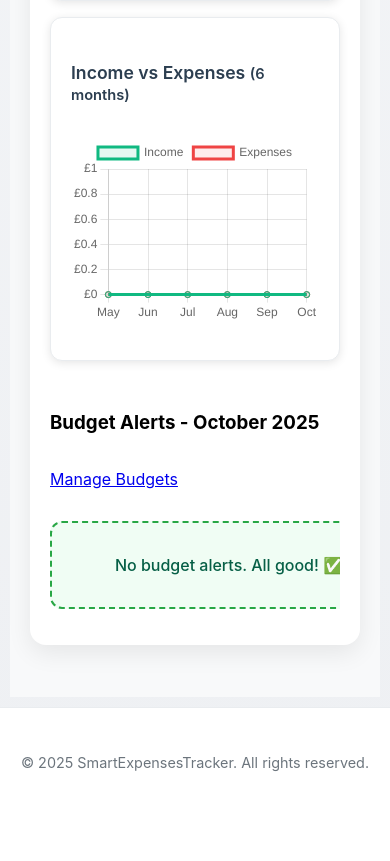
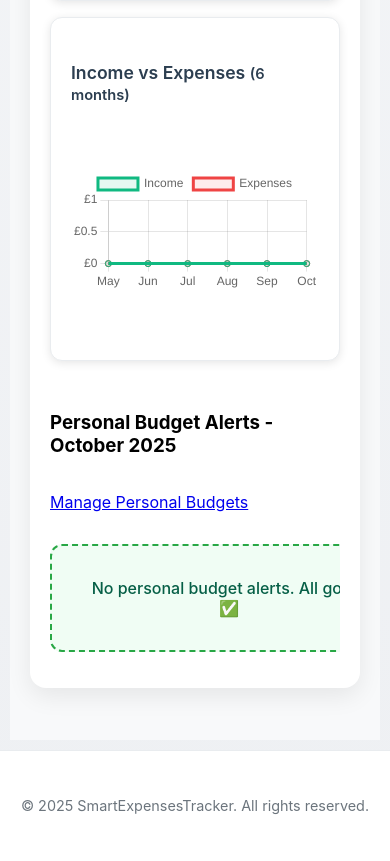
Before and after one commit to FlaviaMorgulis/Smart_Expenses_Tracker, a Flask app: page /dashboard in a window 390 px wide. Shown: the part 1678-2539 px from the top of the page. Before the commit the page ends 2449 px from the top, so only its background shows below. Run offline with Flask 3, Linux system fonts and the light colour scheme; a user stored in the database is signed in; data comes from the database, SQL or seed files in the repository.

Commit message:
feat: update dashboard with enhanced charts and responsive grid layout

```diff
--- a/app/templates/dashboard.html
+++ b/app/templates/dashboard.html
@@ -82,7 +82,7 @@
                         </small>
                     </h4>
                     <div class="chart-container">
-                        <canvas id="categoryChart" width="400" height="300"></canvas>
+                        <canvas id="categoryChart"></canvas>
                     </div>
                 </div>
 
@@ -92,7 +92,7 @@
                         <small>({{ monthly_comparison|length }} months)</small>
                     </h4>
                     <div class="chart-container">
-                        <canvas id="monthlyComparisonChart" width="400" height="300"></canvas>
+                        <canvas id="monthlyComparisonChart"></canvas>
                     </div>
                 </div>
             </div>
@@ -101,8 +101,8 @@
         <!-- Budget Alerts Section -->
 <div class="budget-alerts-section">
     <div class="section-header">
-        <h3>Budget Alerts - {{ current_month }}</h3>
-        <a href="{{ url_for('main.budget') }}" class="view-all">Manage Budgets</a>
+        <h3>Personal Budget Alerts - {{ current_month }}</h3>
+        <a href="{{ url_for('main.budget') }}" class="view-all">Manage Personal Budgets</a>
     </div>
 
     <div class="budget-alerts-container" id="budgetAlertsSlider">
@@ -141,7 +141,7 @@
             {% endfor %}
         {% else %}
             <div class="no-alerts">
-                <p>No budget alerts. All good! ✅</p>
+                <p>No personal budget alerts. All good! ✅</p>
             </div>
         {% endif %}
     </div>
```
